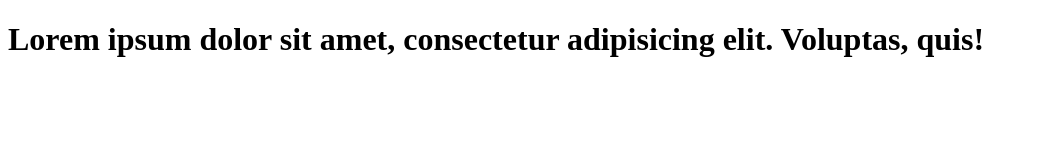
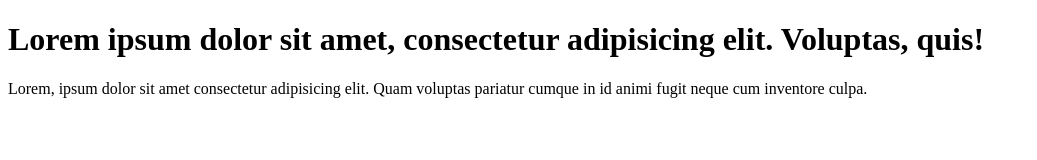
Before and after one commit to kcsat1405/learning-git, a plain HTML site: page index.html in a window 1280 px wide. Shown: the whole page, without its empty margins (0-1037 px from the left). Drawn offline with Linux system fonts and the light colour scheme.

Commit message:
add paragraph to code

```diff
--- a/index.html
+++ b/index.html
@@ -7,5 +7,6 @@
 </head>
 <body>
     <h1>Lorem ipsum dolor sit amet, consectetur adipisicing elit. Voluptas, quis!</h1>
+    <p>Lorem, ipsum dolor sit amet consectetur adipisicing elit. Quam voluptas pariatur cumque in id animi fugit neque cum inventore culpa.</p>
 </body>
 </html>
```
